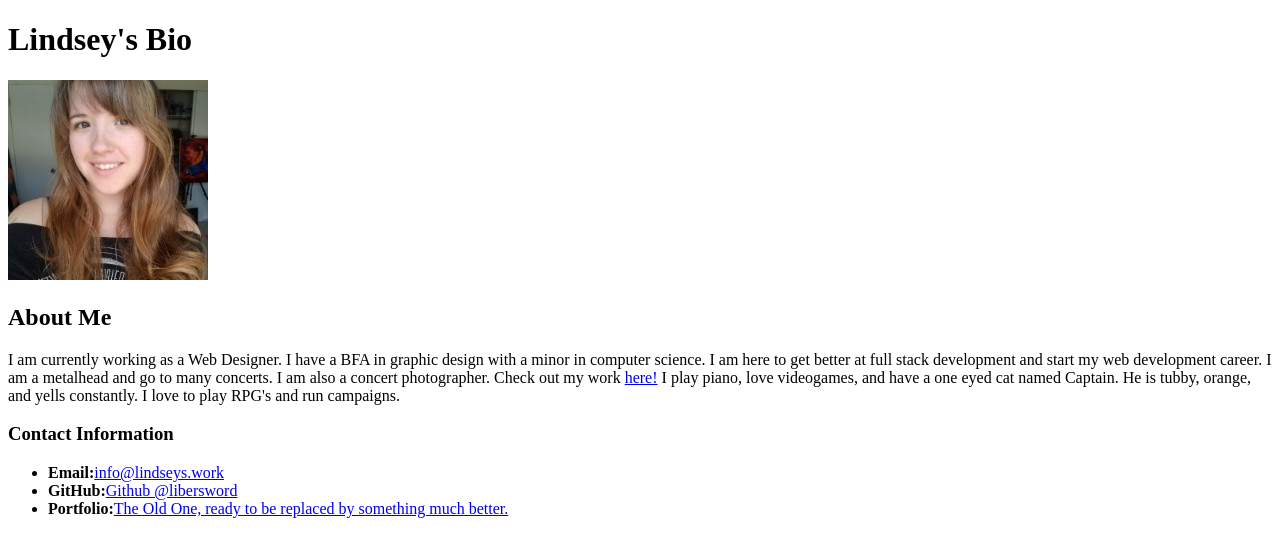
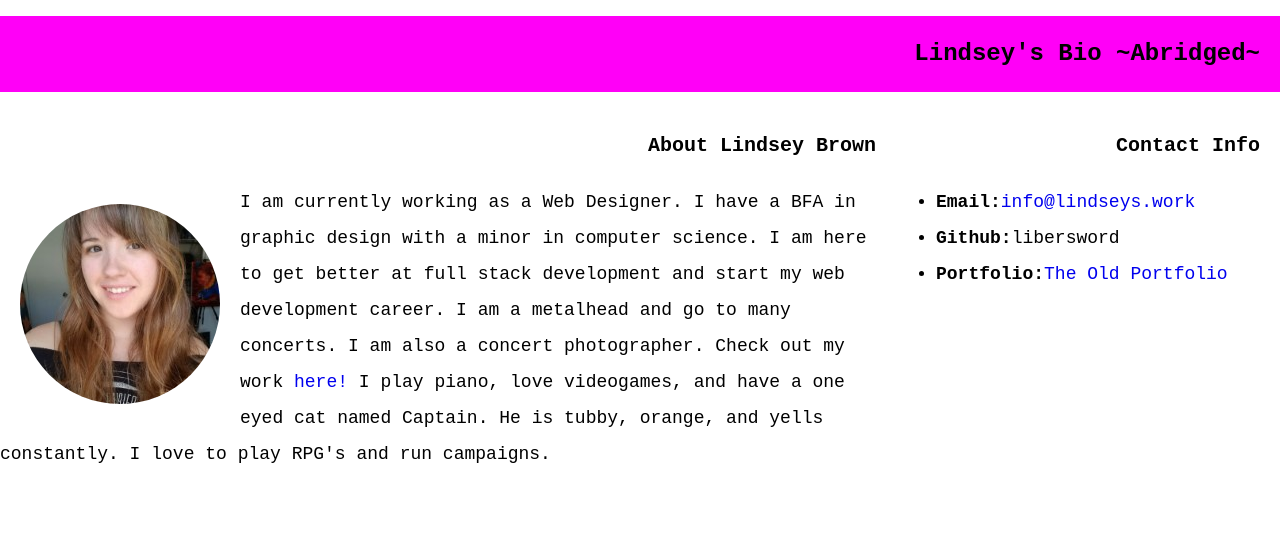
Before and after one commit to libersword/class-test, a plain HTML site: page index.html in a window 1280 px wide. Drawn offline with Linux system fonts and the light colour scheme.

Commit message:
Updated student bio

```diff
--- a/index.html
+++ b/index.html
@@ -1,17 +1,29 @@
 <!DOCTYPE html>
 <head>
     <title>About Me</title>
+    <link rel="stylesheet" type="text/css" href="style.css">
 </head>
 <body>
-<h1>Lindsey's Bio</h1>
-<img src="me.jpg">
-<h2>About Me</h2>
-<p>I am currently working as a Web Designer. I have a BFA in graphic design with a minor in computer science. I am here to get better at full stack development and start my web development career. I am a metalhead and go to many concerts. I am also a concert photographer. Check out my work <a href="instagram.com/libersword" target="_blank">here!</a> I play piano, love videogames, and have a one eyed cat named Captain. He is tubby, orange, and yells constantly. I love to play RPG's and run campaigns.</p>
-<h3>Contact Information</h3>
-<ul>
-    <li><strong>Email:</strong><a href="mailto:info@lindseys.work">info@lindseys.work</a></li>
-    <li><strong>GitHub:</strong><a href="https://github.com/libersword" target="_blank">Github @libersword</a></li>
-    <li><strong>Portfolio:</strong><a href="lindseys.work" target="_blank">The Old One, ready to be replaced by something much better.</a></li>
-</ul>
+    <header>
+        <h1>Lindsey's Bio ~Abridged~</h1>
+    </header>
+    <div class="container">
+        <section class="main-bio">
+            <h2>About Lindsey Brown</h2>
+            <img class="bio-image" src="me.jpg" alt="Lindsey Brown Photo">
+            <p>
+                I am currently working as a Web Designer. I have a BFA in graphic design with a minor in computer science. I am here to get better at full stack development and start my web development career. I am a metalhead and go to many concerts. I am also a concert photographer. Check out my work <a href="instagram.com/libersword" target="_blank">here!</a> I play piano, love videogames, and have a one eyed cat named Captain. He is tubby, orange, and yells constantly. I love to play RPG's and run campaigns.
+            </p>
+        </section>
+
+        <section class="contact">
+            <h2>Contact Info</h2>
+            <ul>
+                <li><strong>Email:</strong><a href="mailto:info@lindseys.work">info@lindseys.work</a></li>
+                <li><strong>Github:</strong><a href="github.com/libersword" target="_blank"></a>libersword</li>
+                <li><strong>Portfolio:</strong><a href="https://lindseys.work" target="_blank">The Old Portfolio</a></li>
+            </ul>
+        </section>
+    </div>
 </body>
 </html>
--- /dev/null
+++ b/style.css
@@ -0,0 +1,57 @@
+body {
+    padding: 0;
+    margin: 0;
+    font-family: monospace;
+    font-size: 18px;
+    line-height: 36px;
+    color: #000;
+    background: white;
+}
+
+h1 {
+    font-size: 24px;
+    text-align: right;
+    color: #000;
+    padding: 20px;
+}
+
+h2 {
+    font-size: 20px;
+    margin: 20px;
+    text-align: right;
+}
+
+a {
+    text-decoration: none;
+}
+
+header {
+    background-color:#FF00F7;
+    padding:0;
+}
+
+.container {
+    width: 100%;
+    margin: 0 auto;
+}
+
+.main-bio,
+.contact,
+.bio-image {
+    float: left;
+}
+
+.main-bio {
+    width: 70%;
+}
+
+.contact {
+    width: 30%;
+}
+
+.bio-image {
+    width: 200px;
+    height: auto;
+    margin: 20px;
+    border-radius: 50%;
+}
```
